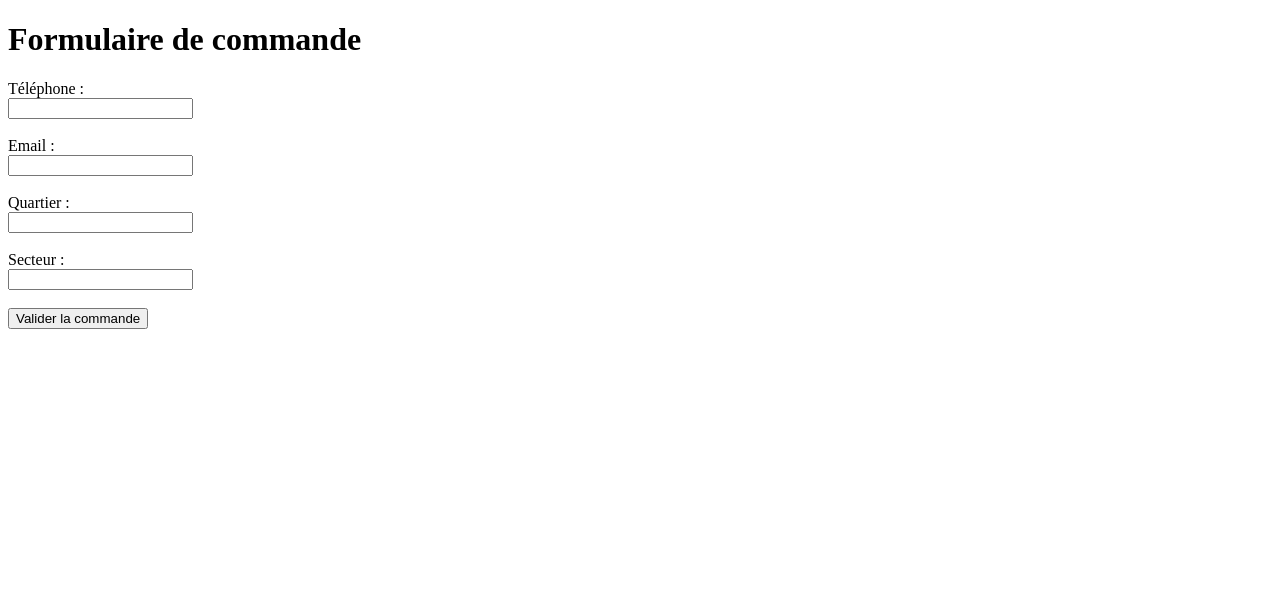
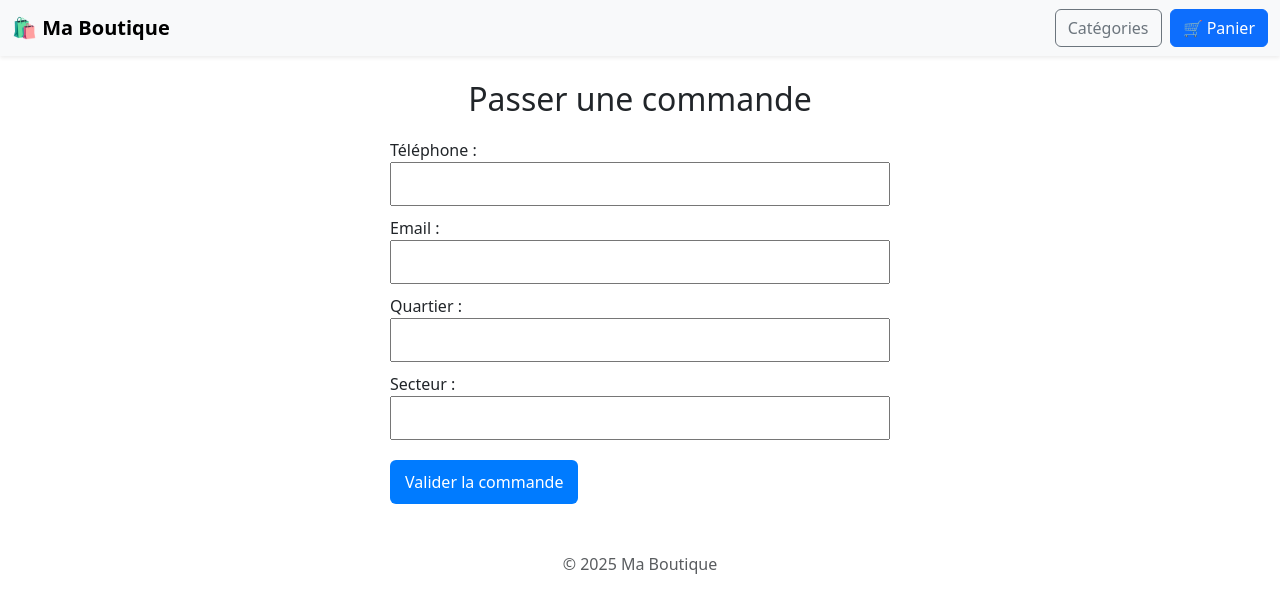
Before and after one commit to Sorylepuissantgoal/monprojet, a Django app: page /commande/ in a window 1280 px wide. Shown: the top 613 px of the page. Run offline with Django 5.2, Linux system fonts and the light colour scheme.

Commit message:
Mise à jour des templates HTML et des vues pour correction finale

```diff
--- a/boutique/templates/boutique/base.html
+++ b/boutique/templates/boutique/base.html
@@ -1,17 +1,18 @@
+{% load static %}
 <!DOCTYPE html>
 <html lang="fr">
 <head>
   <meta charset="UTF-8">
   <title>{% block title %}Ma Boutique{% endblock %}</title>
+  <meta name="viewport" content="width=device-width, initial-scale=1.0">
   <link href="https://cdn.jsdelivr.net/npm/bootstrap@5.3.0/dist/css/bootstrap.min.css" rel="stylesheet">
 </head>
 <body>
+
   <!-- Navigation -->
-    <meta name="viewport" content="width=device-width, initial-scale=1.0">
   <nav class="navbar navbar-expand-lg navbar-light bg-light mb-4 shadow-sm">
     <div class="container-fluid">
-            <a class="navbar-brand fw-bold" href="#">🛍️ Ma Boutique</a>
-
+      <a class="navbar-brand fw-bold" href="#" aria-label="Accueil de Ma Boutique">🛍️ Ma Boutique</a>
       <div class="d-flex ms-auto">
         <!-- Bouton Catégories -->
         <a href="{% url 'liste_categories' %}" class="btn btn-outline-secondary me-2">Catégories</a>
@@ -37,7 +38,6 @@
 
   <!-- Pied de page -->
   <footer class="text-center text-muted mt-5 mb-4">
-        <hr>
     <p>&copy; 2025 Ma Boutique</p>
   </footer>
 
--- a/boutique/templates/boutique/commande.html
+++ b/boutique/templates/boutique/commande.html
@@ -1,38 +1,34 @@
-<!-- templates/boutique/commande.html -->
-<!DOCTYPE html>
-<html lang="fr">
-<head>
-    <meta charset="UTF-8">
-    <title>Passer une commande</title>
-</head>
-<body>
-    <h1>Formulaire de commande</h1>
-    <form method="post">
+{% extends 'boutique/base.html' %}
+
+{% block content %}
+  <h1 style="text-align: center; font-size: 2em; margin-bottom: 20px;">Passer une commande</h1>
+
+  <form method="post" style="max-width: 500px; margin: auto;">
     {% csrf_token %}
-        <label>Téléphone :</label><br>
-        <input type="text" name="telephone" required><br><br>
+    <label for="telephone">Téléphone :</label><br>
+    <input type="text" name="telephone" id="telephone" required style="width: 100%; padding: 8px; margin-bottom: 10px;"><br>
 
-        <label>Email :</label><br>
-        <input type="email" name="email" required><br><br>
+    <label for="email">Email :</label><br>
+    <input type="email" name="email" id="email" required style="width: 100%; padding: 8px; margin-bottom: 10px;"><br>
 
-        <label>Quartier :</label><br>
-        <input type="text" name="quartier" required><br><br>
+    <label for="quartier">Quartier :</label><br>
+    <input type="text" name="quartier" id="quartier" style="width: 100%; padding: 8px; margin-bottom: 10px;"><br>
 
-        <label>Secteur :</label><br>
-        <input type="text" name="secteur" required><br><br>
+    <label for="secteur">Secteur :</label><br>
+    <input type="text" name="secteur" id="secteur" required style="width: 100%; padding: 8px; margin-bottom: 20px;"><br>
 
-        <button type="submit">Valider la commande</button>
+    <button type="submit" style="background-color: #007bff; color: white; padding: 10px 15px; border: none; border-radius: 6px; cursor: pointer;">
+      Valider la commande
+    </button>
   </form>
 
   {% if code_confirmation %}
+    <div style="text-align: center; margin-top: 30px;">
       <h2>Commande confirmée !</h2>
       <p>Votre code de confirmation : <strong>{{ code_confirmation }}</strong></p>
-        <a href="/" style="display: inline-block; margin-top: 10px; padding: 8px 12px; background-color: #007bff; color: white; text-decoration: none; border-radius: 4px;">
+      <a href="/" style="display: inline-block; margin-top: 10px; padding: 8px 12px; background-color: #007bff; color: white; text-decoration: none; border-radius: 6px;">
         Retour à l'accueil
       </a>
-
-
-
+    </div>
   {% endif %}
-</body>
-</html>
+{% endblock %}
--- a/boutique/urls.py
+++ b/boutique/urls.py
@@ -1,4 +1,5 @@
 from django.urls import path
+from . import views
 from boutique.views import (
     liste_produits,
     ajouter_au_panier,
@@ -8,6 +9,9 @@ from boutique.views import (
     commande
 )
 
+app_name = 'boutique'
+
+
 urlpatterns = [
     path('', liste_produits, name='liste_produits'),
     path('ajouter-au-panier/<int:produit_id>/', ajouter_au_panier, name='ajouter_au_panier'),
@@ -15,4 +19,5 @@ urlpatterns = [
     path('retirer/<int:produit_id>/<str:taille>/<str:couleur>/', retirer_du_panier, name='retirer_du_panier'),
     path('vider/', vider_panier, name='vider_panier'),
     path('commande/', commande, name='commande'),
+    path('categories/', views.liste_categories, name='liste_categories')
 ]
--- a/boutique/views.py
+++ b/boutique/views.py
@@ -120,3 +120,7 @@ def commande(request):
     return render(request, 'boutique/commande.html', {
         'code_confirmation': code_confirmation
     })
+def liste_categories(request):
+    # Exemple simple à adapter
+    categories = ['Chaussures', 'T-shirts', 'Pantalons']
+    return render(request, 'boutique/liste_categories.html', {'categories': categories})
```
Also changed, not shown: boutique/templates/boutique/liste_categories.html (+11 -11 lines), boutique/templates/boutique/liste_produits.html (+11 -6 lines), boutique/templates/boutique/panier.html (+11 -14 lines). Lines whose indentation alone changed are shown as unchanged.
